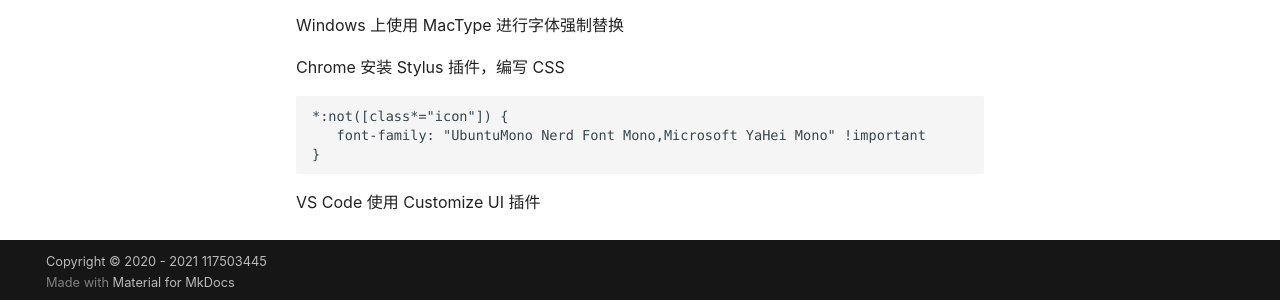
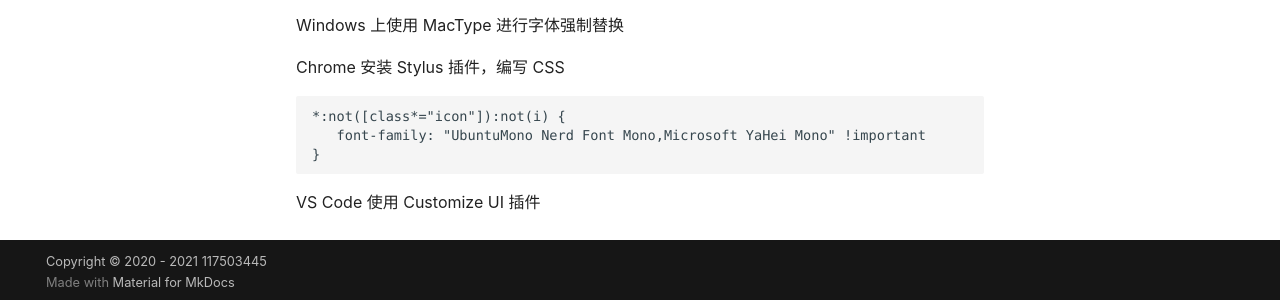
Before and after one commit to 117503445/wiki, an MkDocs documentation site: the page built from docs/misc/字体.md, in a window 1280 px wide and 1095 px high. Shown: the part 790-1090 px from the top of the window. Built offline with MkDocs 1.6.1 and Material for MkDocs 9.7.7, drawn with Linux system fonts in a browser that asks for light colours; some web fonts are replaced; comment, search, counter and statistics services are not loaded.

Commit message:
Update 字体.md

````diff
--- a/docs/misc/字体.md
+++ b/docs/misc/字体.md
@@ -37,7 +37,7 @@ Windows 上使用 MacType 进行字体强制替换
 Chrome 安装 Stylus 插件，编写 CSS
 
 ```css
-*:not([class*="icon"]) {
+*:not([class*="icon"]):not(i) {
    font-family: "UbuntuMono Nerd Font Mono,Microsoft YaHei Mono" !important
 }
 ```
````
Also changed, not shown: other parts of docs/misc/字体.md (+1 -1 lines).
